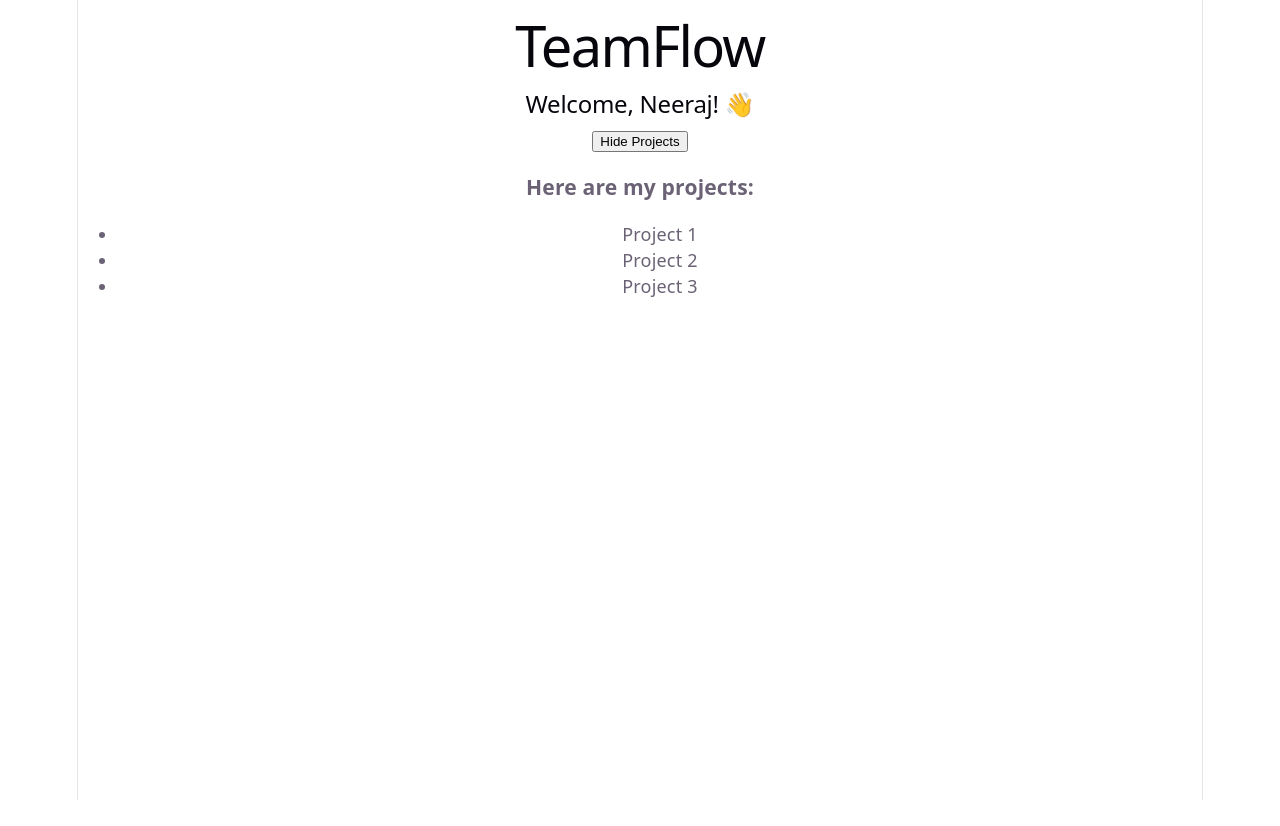
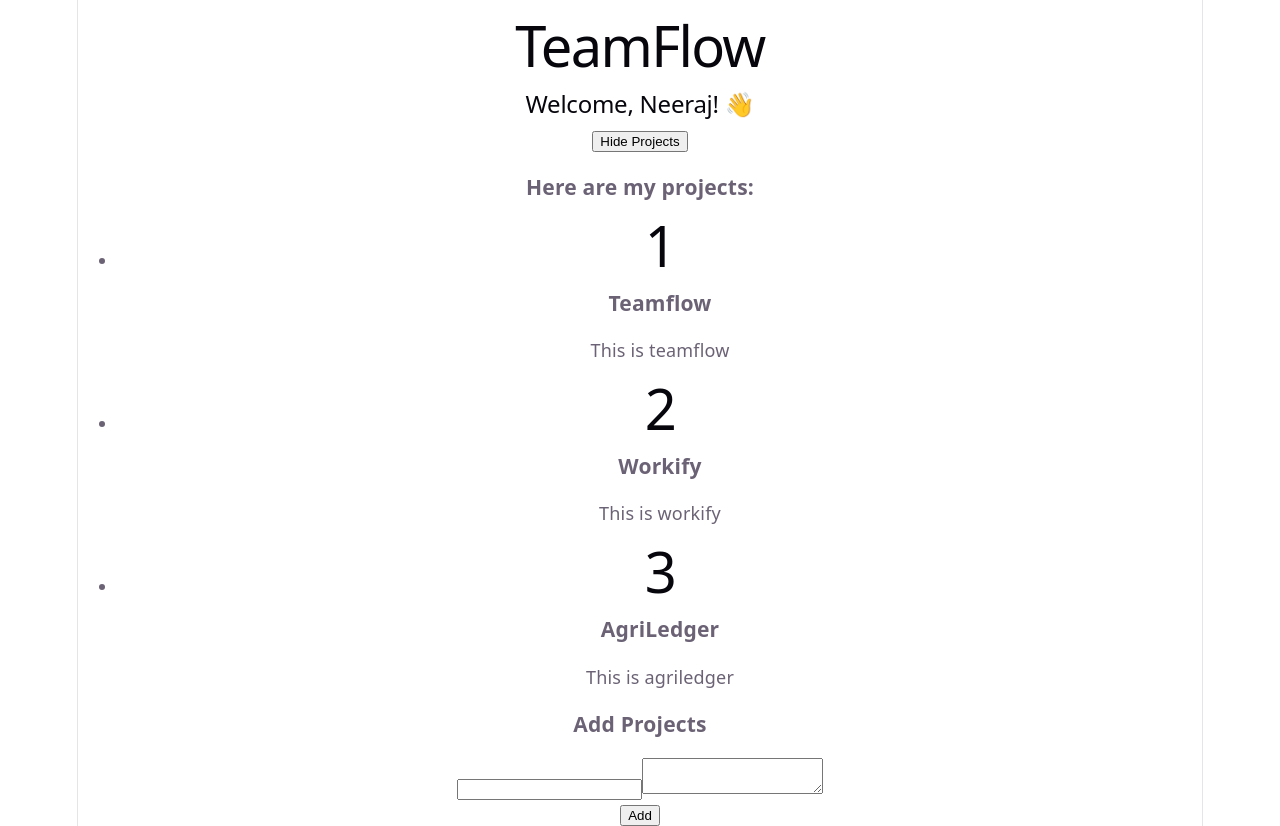
Before and after one commit to neerajbhasin-8055/TeamFlow, a React (Vite) app in the folder frontend/: page / in a window 1280 px wide. Both pictures are taken after a click on the button "Show Projects". Before the commit the page ends 800 px from the top, so only its background shows below. Built offline with nearby package versions, Linux system fonts and the light colour scheme.

Commit message:
React Practice

```diff
--- a/frontend/src/App.jsx
+++ b/frontend/src/App.jsx
@@ -1,9 +1,57 @@
 import { useState } from 'react'
 import './App.css'
+import ProjectCard from './Components/ProjectCard'
 
 function App() {
+  const [error, setError] = useState()
   const [showProjects, setShowProjects] = useState(false)
+  const [projectName, setProjectName] = useState("")
+  const [projectDescription, setProjectDescription] = useState("")
+  const [projects, setProjects] = useState(
+    [
+      {
+        id: 1,
+        name: "Teamflow",
+        description: "This is teamflow"
+      },
+      {
+        id: 2,
+        name: "Workify",
+        description: "This is workify"
+      },
+      {
+        id: 3,
+        name: "AgriLedger",
+        description: "This is agriledger"
+      }
+    ]
+  )
 
+
+  function handleInput(event) {
+
+    setProjectName(event.target.value)
+  }
+  function handleTextArea(event) {
+
+    setProjectDescription(event.target.value)
+  }
+
+  function addProjects() {
+    if (projectName.trim() === "" || projectDescription.trim() === "") {
+      setError("Project fields are required")
+      return
+    }
+    const newProject = {
+      id: projects.length + 1,
+      name: projectName,
+      description: projectDescription
+    }
+    setProjects([...projects, newProject])
+    setProjectName("")
+    setProjectDescription("")
+    setError("")
+  }
   return (
     <div className="container">
       <div className="card">
@@ -20,13 +68,34 @@ function App() {
             <h3>Here are my projects:</h3>
 
             <ul>
-              <li>Project 1</li>
-              <li>Project 2</li>
-              <li>Project 3</li>
+              {
+                projects.map((project) => (
+                  <li key={project.id}>
+                    <ProjectCard id={project.id} name={project.name} description={project.description}></ProjectCard>
+                  </li>
+                ))
+              }
             </ul>
           </div>
         )}
       </div>
+      <div>
+        <h3>Add Projects</h3>
+        <input
+          value={projectName}
+          onChange={handleInput}
+        />
+
+        <textarea
+          value={projectDescription}
+          onChange={handleTextArea}
+        />
+      </div>
+      {error && <p>{error}</p>}
+      <button onClick={addProjects}>
+
+        Add
+      </button>
     </div>
   )
 }
--- /dev/null
+++ b/frontend/src/Components/ProjectCard.jsx
@@ -0,0 +1,13 @@
+function ProjectCard({id,name,description}){
+    return(
+        <>
+        <div>
+            <h1>{id}</h1>
+            <h3>{name}</h3>
+            <p>{description}</p>
+        </div>
+        </>
+    )
+}
+
+export default ProjectCard
```
